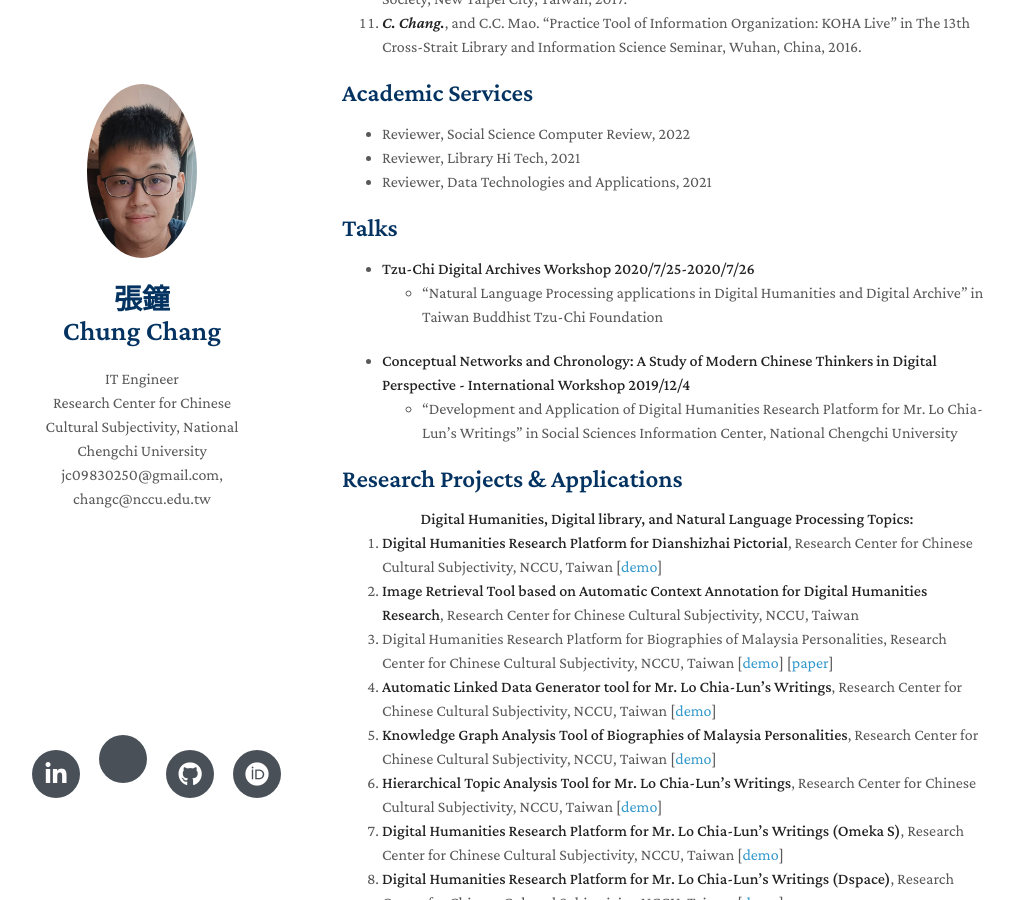
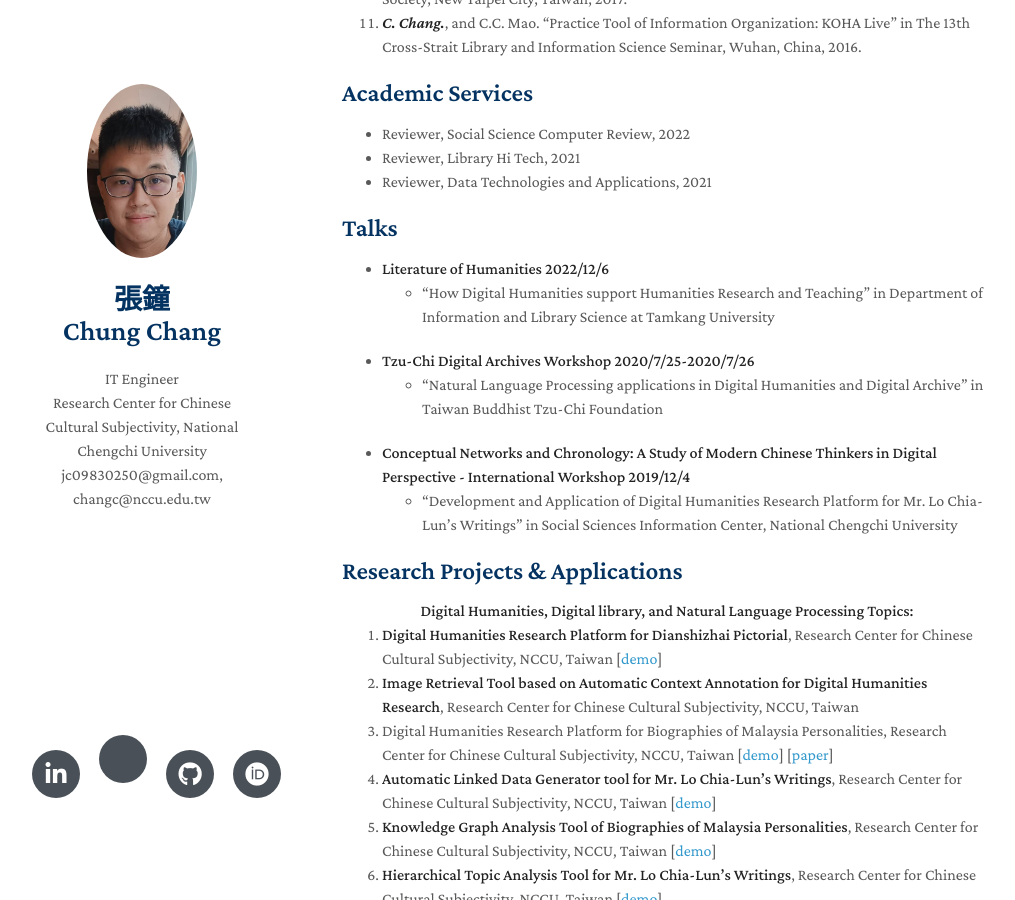
Before and after one commit to jc9830250/jc9830250.github.io, a Jekyll site: the page built from index.md, in a window 1280 px wide and 900 px high, scrolled down 2409 px. Shown: the whole window, without its empty margins (128-1143 px from the left). Built offline with Jekyll 4.4.1, drawn with Linux system fonts in a browser that asks for light colours; nearby versions of some CDN libraries; a style sheet for code colours, icons or effects is not loaded; our own code applies the rules of GitHub Pages for plain Markdown files.

Commit message:
Update index.md

```diff
--- a/index.md
+++ b/index.md
@@ -58,6 +58,8 @@ Digital Library, Digital Humanities, Information Organization, Natural Language
 - Reviewer, Data Technologies and Applications,  2021
 
 ## Talks
+- **Literature of Humanities 2022/12/6**
+  - "How Digital Humanities support Humanities Research and Teaching" in Department of Information and Library Science at Tamkang University
 - **Tzu-Chi Digital Archives Workshop	2020/7/25-2020/7/26**
   - “Natural Language Processing applications in Digital Humanities and Digital Archive” in Taiwan Buddhist Tzu-Chi Foundation
 - **Conceptual Networks and Chronology: A Study of Modern Chinese Thinkers in Digital Perspective - International Workshop	2019/12/4**
```
